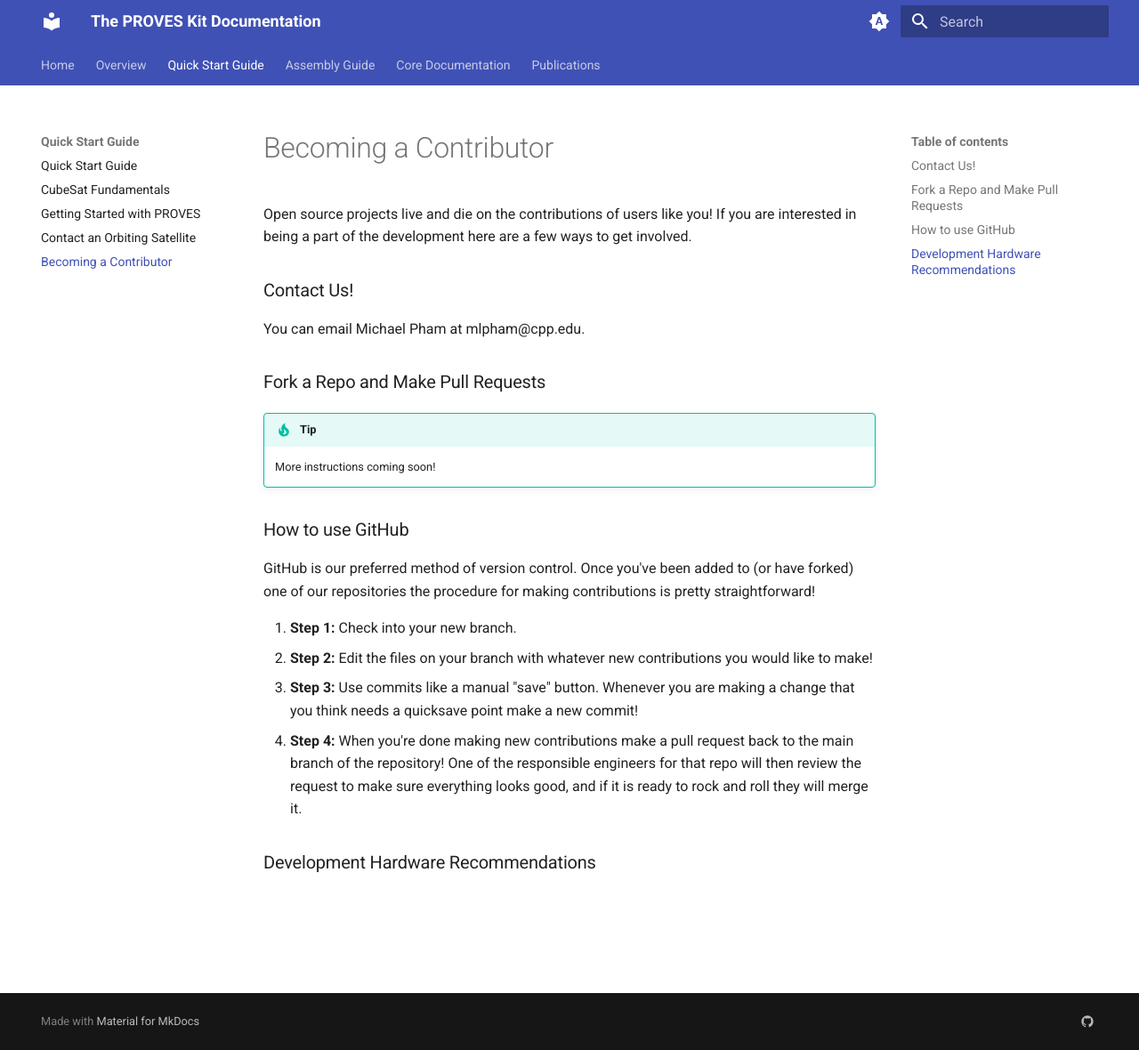
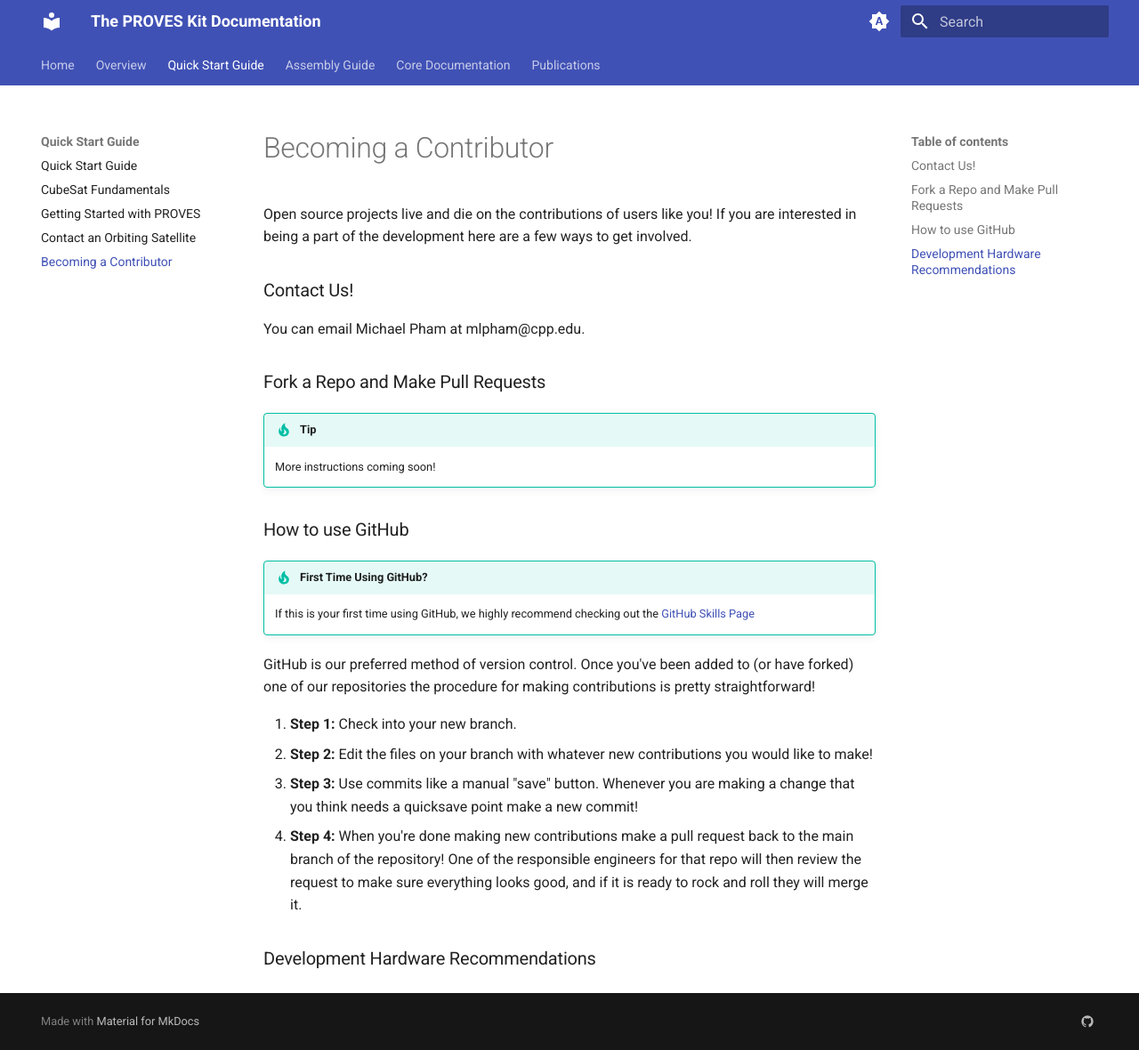
Before and after one commit to proveskit/Documentation, an MkDocs documentation site: the page built from docs/quick_start/becoming_contributor.md, in a window 1280 px wide and 1180 px high. Shown: the whole window at 89% size. Built offline with MkDocs 1.6.1 and Material for MkDocs 9.7.7, drawn with Linux system fonts in a browser that asks for light colours.

Commit message:
Update becoming_contributor.md

```diff
--- a/docs/quick_start/becoming_contributor.md
+++ b/docs/quick_start/becoming_contributor.md
@@ -9,6 +9,9 @@ You can email Michael Pham at mlpham@cpp.edu.
     More instructions coming soon!
 
 ### How to use GitHub
+!!! Tip "First Time Using GitHub?"
+    If this is your first time using GitHub, we highly recommend checking out the [GitHub Skills Page](https://skills.github.com)
+
 GitHub is our preferred method of version control. Once you've been added to (or have forked) one of our repositories the procedure for making contributions is pretty straightforward!
 
 1. **Step 1:** Check into your new branch.
```
